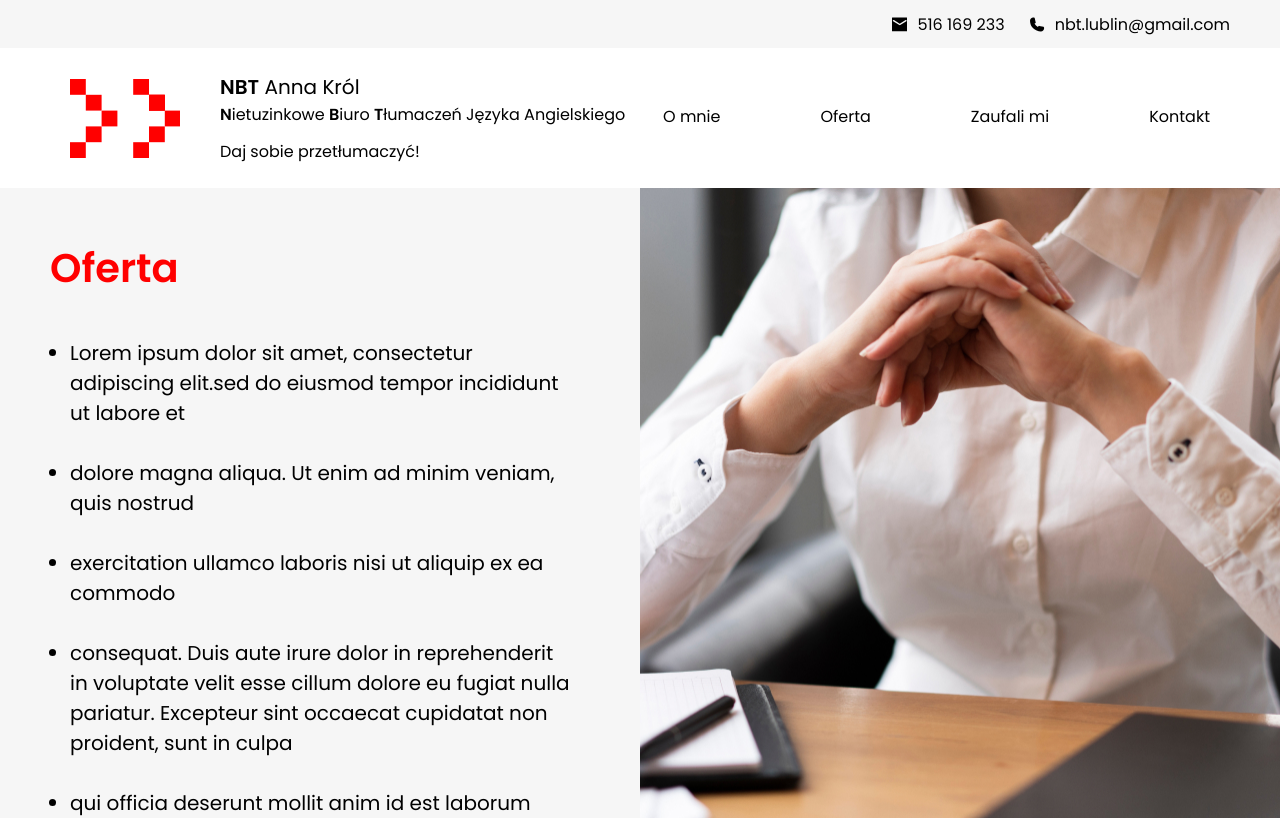
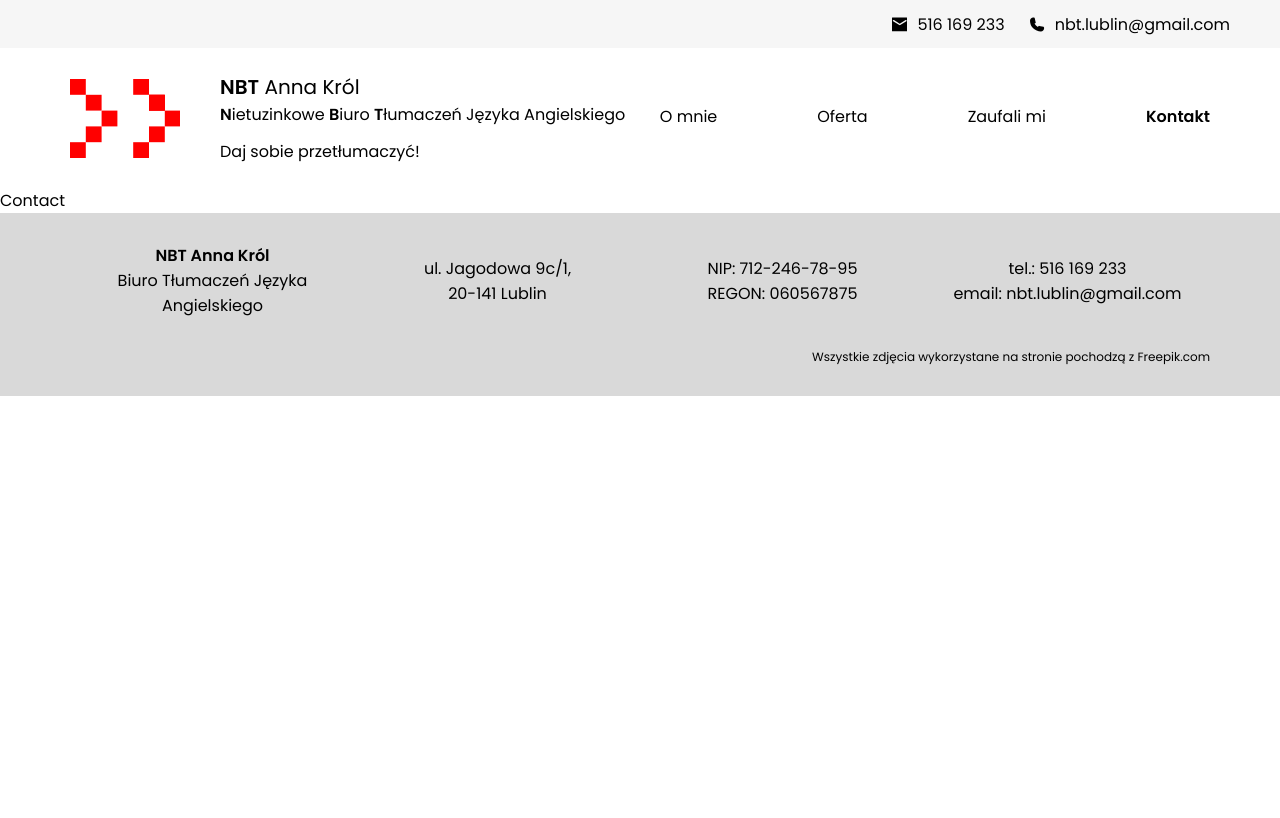
Before and after one commit to CharlesSquirel/NBT-page, a React (Vite) app: page /contact in a window 1280 px wide. Shown: the top 818 px of the page. Built offline with nearby package versions, Linux system fonts and the light colour scheme.

Commit message:
Implementing Router

```diff
--- a/package.json
+++ b/package.json
@@ -12,6 +12,7 @@
   "dependencies": {
     "react": "^18.2.0",
     "react-dom": "^18.2.0",
+    "react-router-dom": "^6.17.0",
     "vite-plugin-sass-dts": "^1.3.11"
   },
   "devDependencies": {
--- a/src/App.tsx
+++ b/src/App.tsx
@@ -1,15 +1,26 @@
+import { BrowserRouter, Routes, Route } from "react-router-dom";
 import ContactHeader from "./components/ContactHeader/ContactHeader";
 import Footer from "./components/Footer/Footer";
 import Header from "./components/Header/Header";
 import Offer from "./components/Offer/Offer";
+import Trusted from "./components/Trusted/Trusted";
+import About from "./components/About/About";
+import Contact from "./components/Contact/Contact";
 
 const App: React.FC = () => {
   return (
     <>
-      <ContactHeader />
-      <Header />
-      <Offer />
-      <Footer />
+      <BrowserRouter>
+        <ContactHeader />
+        <Header />
+        <Routes>
+          <Route path="/" element={<Offer />} />
+          <Route path="/trusted" element={<Trusted />} />
+          <Route path="/about" element={<About />} />
+          <Route path="/contact" element={<Contact />} />
+        </Routes>
+        <Footer />
+      </BrowserRouter>
     </>
   );
 };
--- /dev/null
+++ b/src/components/About/About.tsx
@@ -0,0 +1,7 @@
+import React from "react";
+
+const About: React.FC = () => {
+  return <div>About</div>;
+};
+
+export default About;
--- /dev/null
+++ b/src/components/Contact/Contact.tsx
@@ -0,0 +1,7 @@
+import React from "react";
+
+const Contact: React.FC = () => {
+  return <div>Contact</div>;
+};
+
+export default Contact;
--- a/src/components/Header/NavDesktop.tsx
+++ b/src/components/Header/NavDesktop.tsx
@@ -1,6 +1,7 @@
 import React from "react";
 import style from "../../styles/Header.module.scss";
 import hamburgerImg from "../assets/hamburger.svg";
+import { NavLink } from "react-router-dom";
 
 interface Props {
   onClick: () => void;
@@ -11,10 +12,18 @@ const NavDesktop: React.FC<Props> = ({ onClick }) => {
     <nav className={style.nav}>
       <img src={hamburgerImg} alt="Hamburger logo" className={style.hamburger} onClick={onClick} />
       <ul>
-        <li>O mnie</li>
-        <li>Oferta</li>
-        <li>Zaufali mi</li>
-        <li>Kontakt</li>
+        <li>
+          <NavLink to="/about">O mnie</NavLink>
+        </li>
+        <li>
+          <NavLink to="/">Oferta</NavLink>
+        </li>
+        <li>
+          <NavLink to="/trusted">Zaufali mi</NavLink>
+        </li>
+        <li>
+          <NavLink to="/contact">Kontakt</NavLink>
+        </li>
       </ul>
     </nav>
   );
--- /dev/null
+++ b/src/components/Trusted/Trusted.tsx
@@ -0,0 +1,7 @@
+import React from "react";
+
+const Trusted: React.FC = () => {
+  return <div>Trusted</div>;
+};
+
+export default Trusted;
--- a/src/styles/Header.module.scss
+++ b/src/styles/Header.module.scss
@@ -84,8 +84,10 @@ $max-mobile-nav: 976px;
     @media screen and (max-width: $max-mobile-nav) {
       display: none;
     }
+
     li {
       cursor: pointer;
+
       &:hover {
         opacity: 0.8;
       }
--- a/src/styles/index.scss
+++ b/src/styles/index.scss
@@ -54,3 +54,7 @@ img {
   height: 100%;
   object-fit: cover;
 }
+
+.active {
+  font-weight: 600;
+}
```
Also changed, not shown: 1 other file (tests, documents, lock files or other folders).
